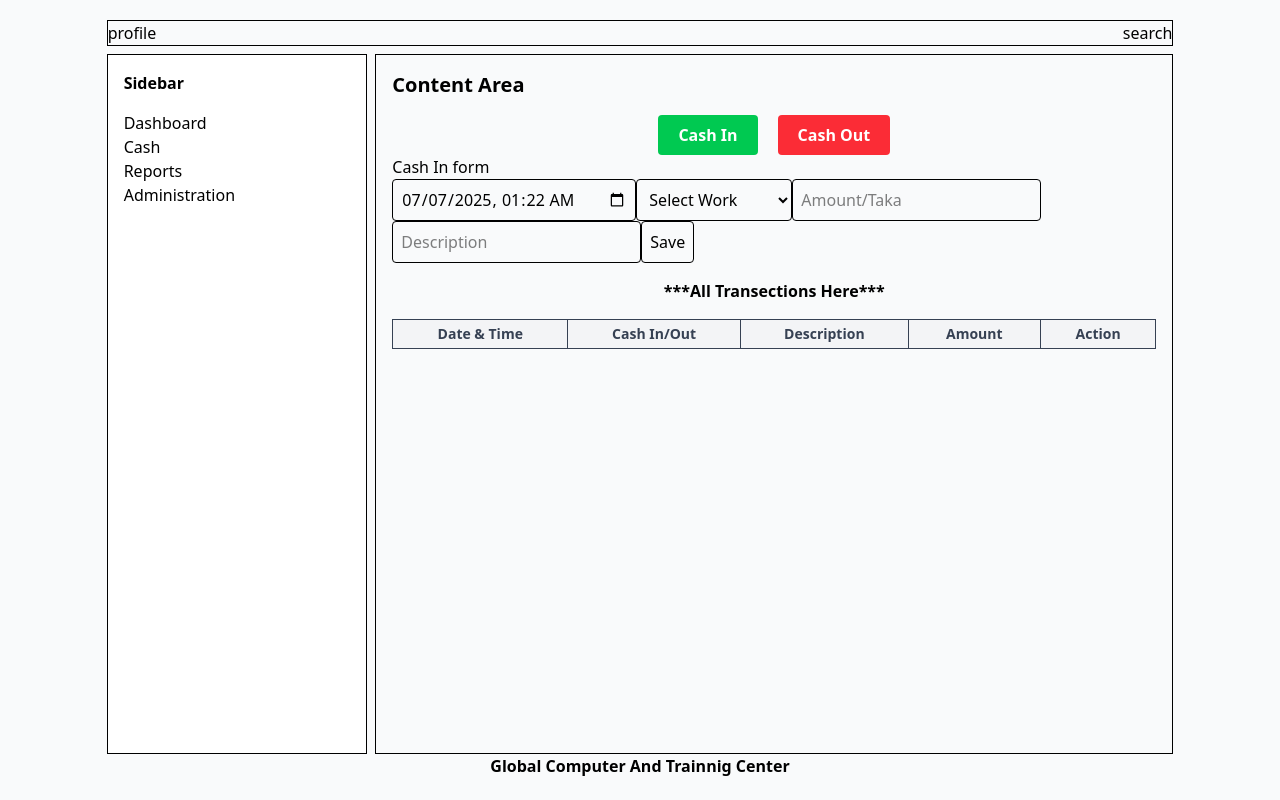
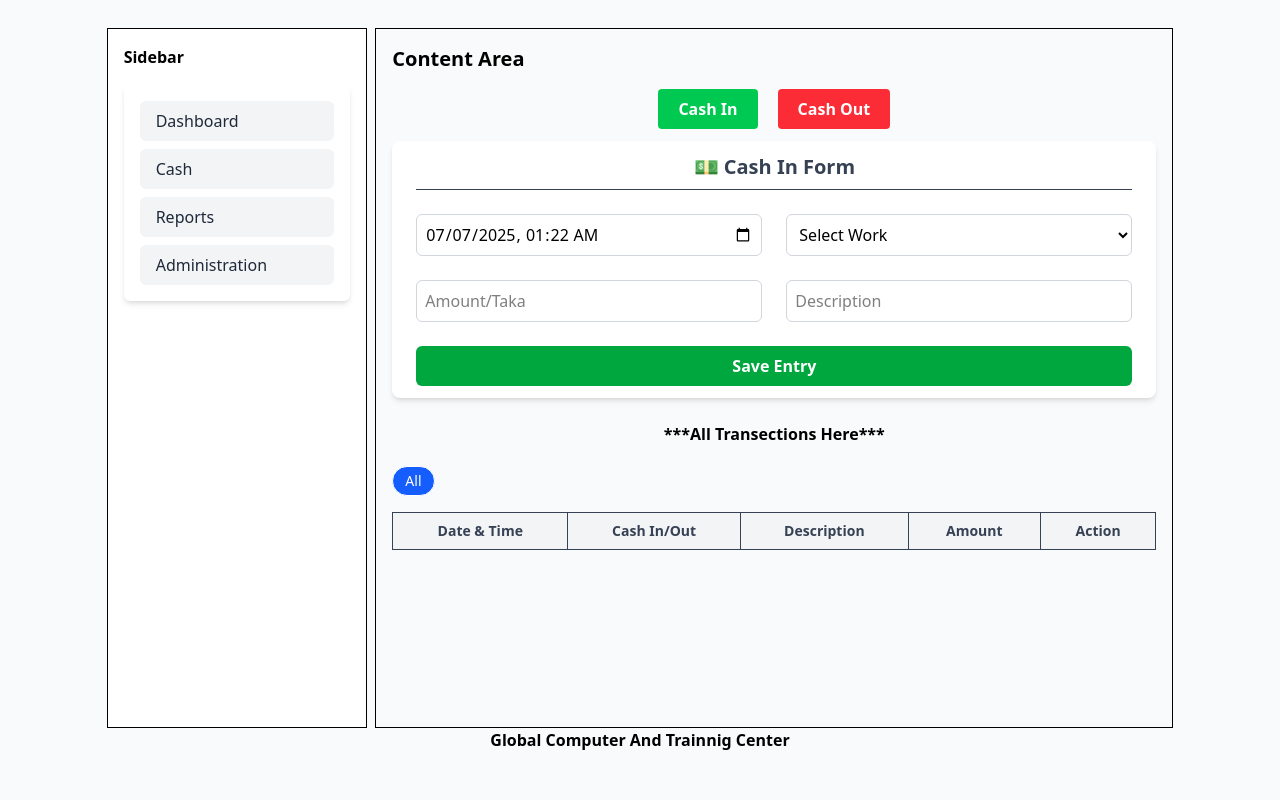
Before and after one commit to forhad1518/my-store-accounts, a React (Vite) app: page /cash in a window 1280 px wide. Built offline with nearby package versions, Linux system fonts and the light colour scheme.

Commit message:
some css fix

```diff
--- a/src/components/Cash In Out/CashInForm.jsx
+++ b/src/components/Cash In Out/CashInForm.jsx
@@ -14,11 +14,11 @@ export default function CashInForm({ setNewCashData }) {
         e.preventDefault()
         /* Data from cash in form */
         const date = e.target.date.value;
-        const cash_in_option = e.target.cash_in_option.value;
+        const cash_option = e.target.cash_in_option.value;
         const amount = parseFloat(e.target.amount.value);
         const description = e.target.description.value;
 
-        const all_data = { id, date, cash_in_option, amount, description, cash: "in" }
+        const all_data = { id, date, cash_option, amount, description, cash: "in" }
         // for set new cash data show
         setNewCashData(all_data);
         // updata new data in localstorage
@@ -29,22 +29,30 @@ export default function CashInForm({ setNewCashData }) {
     const localTime = autoLocalDateTime();
 
     return (
-        <div>
-            <div>
-                <p>Cash In form</p>
-            </div>
-            <div>
-                <form onSubmit={cashInformHandle} action="">
-                    {/* Input Date & Time */}
+        <div className="max-w-4xl mx-auto px-6 py-3 mb-6 bg-white shadow-md rounded-lg">
+            <h2 className="text-xl font-semibold text-gray-700 mb-6 border-b pb-2 text-center">
+                💵 Cash In Form
+            </h2>
+
+            <form onSubmit={cashInformHandle} className="grid grid-cols-1 md:grid-cols-2 gap-6">
+                {/* Input Date & Time */}
+                <div className="col-span-1">
                     <input
-                        className="border p-2 rounded"
                         type="datetime-local"
+                        name="date"
                         defaultValue={localTime}
-                        name="date" id=""
                         required
+                        className="w-full border border-gray-300 p-2 rounded-md focus:outline-none focus:ring-2 focus:ring-green-400"
                     />
-                    {/* Select Option */}
-                    <select name='cash_in_option' className="border p-2 rounded" required>
+                </div>
+
+                {/* Select Option */}
+                <div className="col-span-1">
+                    <select
+                        name="cash_in_option"
+                        required
+                        className="w-full border border-gray-300 p-2 rounded-md focus:outline-none focus:ring-2 focus:ring-green-400"
+                    >
                         <option value="">Select Work</option>
                         <option value="Store Work">Store Work</option>
                         <option value="NameJari Office">NameJari Office</option>
@@ -54,14 +62,41 @@ export default function CashInForm({ setNewCashData }) {
                         <option value="Prosno Typing">Prosno Typing</option>
                         <option value="Others">Others</option>
                     </select>
-                    {/* input Amount */}
-                    <input className="border p-2 rounded" placeholder='Amount/Taka' type="number" name="amount" id="" required />
-                    {/* Description */}
-                    <input className="border p-2 rounded" placeholder='Description' type="text" name="description" id="" required />
-                    {/* Submit */}
-                    <input className="border p-2 rounded" type="submit" value="Save" required />
-                </form>
-            </div>
+                </div>
+
+                {/* Amount */}
+                <div className="col-span-1">
+                    <input
+                        type="number"
+                        name="amount"
+                        placeholder="Amount/Taka"
+                        required
+                        className="w-full border border-gray-300 p-2 rounded-md focus:outline-none focus:ring-2 focus:ring-green-400"
+                    />
+                </div>
+
+                {/* Description */}
+                <div className="col-span-1">
+                    <input
+                        type="text"
+                        name="description"
+                        placeholder="Description"
+                        required
+                        className="w-full border border-gray-300 p-2 rounded-md focus:outline-none focus:ring-2 focus:ring-green-400"
+                    />
+                </div>
+
+                {/* Submit Button */}
+                <div className="col-span-1 md:col-span-2">
+                    <button
+                        type="submit"
+                        className="w-full bg-green-600 hover:bg-green-700 text-white p-2 rounded-md font-semibold transition"
+                    >
+                        Save Entry
+                    </button>
+                </div>
+            </form>
         </div>
+
     )
 }
--- a/src/components/Cash In Out/CashOutForm.jsx
+++ b/src/components/Cash In Out/CashOutForm.jsx
@@ -11,11 +11,11 @@ export default function CashOutForm({ setNewCashData }) {
         e.preventDefault()
         /* Data from cash in form */
         const date = e.target.date.value;
-        const cash_out_option = e.target.cash_out_option.value;
+        const cash_option = e.target.cash_out_option.value;
         const amount = parseFloat(e.target.amount.value);
         const description = e.target.description.value;
 
-        const all_data = { id, date, cash_out_option, amount, description, cash: "out" };
+        const all_data = { id, date, cash_option, amount, description, cash: "out" };
         // for set new cash data show
         setNewCashData(all_data);
         // updata new data in localstorage
@@ -26,36 +26,74 @@ export default function CashOutForm({ setNewCashData }) {
     const localTime = autoLocalDateTime();
 
     return (
-        <div>
-            <div>
-                <p>Cash Out form</p>
-            </div>
-            <div>
-                <form onSubmit={cashOutformHandle} action="">
-                    {/* Input Date & Time */}
+        <div className="max-w-4xl mx-auto px-6 py-3 mb-6 bg-white shadow-md rounded-lg">
+            <h2 className="text-xl font-semibold text-gray-700 mb-6 border-b pb-2 text-center">
+                💸 Cash Out Form
+            </h2>
+
+            <form onSubmit={cashOutformHandle} className="grid grid-cols-1 md:grid-cols-2 gap-6">
+
+                {/* Input Date & Time */}
+                <div className="col-span-1">
                     <input
-                        className="border p-2 rounded"
                         type="datetime-local"
+                        name="date"
                         defaultValue={localTime}
-                        name="date" id=""
                         required
+                        className="w-full border border-gray-300 p-2 rounded-md focus:outline-none focus:ring-2 focus:ring-red-400"
                     />
-                    {/* Select Option */}
-                    <select name='cash_out_option' className="border p-2 rounded" required>
+                </div>
+
+                {/* Select Option */}
+                <div className="col-span-1">
+                    <select
+                        name="cash_out_option"
+                        required
+                        className="w-full border border-gray-300 p-2 rounded-md focus:outline-none focus:ring-2 focus:ring-red-400"
+                    >
                         <option value="">Select Expensed</option>
                         <option value="Store">Store</option>
                         <option value="Family">Family</option>
                         <option value="Family 1">Family 1</option>
                         <option value="Others">Others</option>
                     </select>
-                    {/* input Amount */}
-                    <input className="border p-2 rounded" placeholder='Amount/Taka' type="number" name="amount" id="" required />
-                    {/* Description */}
-                    <input className="border p-2 rounded" placeholder='Description' type="text" name="description" id="" required />
-                    {/* Submit */}
-                    <input className="border p-2 rounded" type="submit" value="Save" required />
-                </form>
-            </div>
+                </div>
+
+                {/* Amount */}
+                <div className="col-span-1">
+                    <input
+                        type="number"
+                        name="amount"
+                        placeholder="Amount/Taka"
+                        required
+                        className="w-full border border-gray-300 p-2 rounded-md focus:outline-none focus:ring-2 focus:ring-red-400"
+                    />
+                </div>
+
+                {/* Description */}
+                <div className="col-span-1">
+                    <input
+                        type="text"
+                        name="description"
+                        placeholder="Description"
+                        required
+                        className="w-full border border-gray-300 p-2 rounded-md focus:outline-none focus:ring-2 focus:ring-red-400"
+                    />
+                </div>
+
+                {/* Submit Button */}
+                <div className="col-span-1 md:col-span-2">
+                    <button
+                        type="submit"
+                        className="w-full bg-red-600 hover:bg-red-700 text-white p-2 rounded-md font-semibold transition"
+                    >
+                        Save Entry
+                    </button>
+                </div>
+
+            </form>
         </div>
+
+
     )
 }
--- a/src/components/cashTable/CashTable.jsx
+++ b/src/components/cashTable/CashTable.jsx
@@ -43,35 +43,87 @@ export default function CashTable({ newCashData }) {
 
     }
 
+    const [filter, setFilter] = useState("all");
+
+    // Unique options from data
+    const allOptions = [...new Set(updateData.map(item => item.cash_option))];
+
+    // Filtered Data
+    const filteredData = filter === "all"
+        ? updateData
+        : updateData.filter(item => item.cash_option === filter);
+
 
     return (
-        <div>
-            <table className="table-auto w-full border border-gray-300 text-sm text-center">
-                <thead className="bg-gray-100 text-gray-700">
+        <div className="max-w-6xl mx-auto py-3">
+
+            {/* Filter Section */}
+            <div className="flex flex-wrap gap-2 items-center mb-4">
+                <button
+                    onClick={() => setFilter("all")}
+                    className={`px-3 py-1 rounded-full text-sm border ${filter === "all" ? "bg-blue-600 text-white" : "bg-white text-gray-600"
+                        }`}
+                >
+                    All
+                </button>
+                {allOptions.map(option => (
+                    <button
+                        key={option}
+                        onClick={() => setFilter(option)}
+                        className={`px-3 py-1 rounded-full text-sm border ${filter === option ? "bg-blue-600 text-white" : "bg-white text-gray-600"
+                            }`}
+                    >
+                        {option}
+                    </button>
+                ))}
+            </div>
+
+            {/* Table */}
+            <div className="max-h-[200px] overflow-y-auto">
+                <table className="table-auto w-full text-sm text-center border-collapse">
+                    <thead className="bg-gray-100 text-gray-700 sticky top-0 z-10">
                         <tr>
-                        <th className="border px-4 py-1">Date & Time</th>
-                        <th className="border px-4 py-1">Cash In/Out</th>
-                        <th className="border px-4 py-1">Description</th>
-                        <th className="border px-4 py-1">Amount</th>
-                        <th className="border px-4 py-1">Action</th>
+                            <th className="border px-4 py-2">Date & Time</th>
+                            <th className="border px-4 py-2">Cash In/Out</th>
+                            <th className="border px-4 py-2">Description</th>
+                            <th className="border px-4 py-2">Amount</th>
+                            <th className="border px-4 py-2">Action</th>
                         </tr>
                     </thead>
                     <tbody>
                         {
-                        /* Revers data for use slice().reverse() */
-                        updateData.slice().reverse().map((data) => <tr key={data.id} className="hover:bg-gray-50">
-                            <td className="border border-gray-200 px-4 py-1">{data.date}</td>
-                            <td className="border border-gray-200 px-4 py-1">{data.cash_in_option || data.cash_out_option}</td>
-                            <td className="border border-gray-200 px-4 py-1">{data.description}</td>
-                            <td className="border border-gray-200 px-4 py-1 text-center font-medium text-green-600">{data.amount}</td>
-                            <td className="border border-gray-200 px-4 py-1 text-center font-medium">
-                                <button className='mx-2 text-green-600'>Edit</button>
-                                <button onClick={() => handleDelete(data.id)} className='text-red-600'>Delete</button>
+                            filteredData
+                                .slice()
+                                .reverse()
+                                .map(data => (
+                                    <tr
+                                        key={data.id}
+                                        className={`w-full table-auto ${data.cash === "in"
+                                            ? "bg-green-100 hover:bg-green-200"
+                                            : "bg-red-100 hover:bg-red-200"
+                                            }`}
+                                    >
+                                        <td className="border px-4 py-2">{data.date}</td>
+                                        <td className="border px-4 py-2">{data.cash_option}</td>
+                                        <td className="border px-4 py-2">{data.description}</td>
+                                        <td className="border px-4 py-2 text-green-700 font-medium">
+                                            {data.amount}
                                         </td>
-                        </tr>)
+                                        <td className="border px-4 py-2">
+                                            <button
+                                                onClick={() => handleDelete(data.id)}
+                                                className="text-red-600 hover:underline"
+                                            >
+                                                Delete
+                                            </button>
+                                        </td>
+                                    </tr>
+                                ))
+
                         }
                     </tbody>
                 </table>
             </div>
+        </div>
     )
 }
--- a/src/components/sideButton/SideButton.jsx
+++ b/src/components/sideButton/SideButton.jsx
@@ -3,11 +3,32 @@ import { Link } from 'react-router-dom'
 
 export default function SideButton() {
   return (
-    <div className='flex flex-col items-start'>
-        <Link to='/dashboard'>Dashboard</Link>
-        <Link to='/cash'>Cash</Link>
-        <Link to='/reports'>Reports</Link>
-        <Link to='/administration'>Administration</Link>
+    <div className="flex flex-col items-start gap-2 p-4 bg-white rounded-md shadow-md">
+      <Link
+        to="/dashboard"
+        className="w-full text-left px-4 py-2 rounded-md bg-gray-100 text-gray-800 hover:bg-green-600 hover:text-white transition"
+      >
+        Dashboard
+      </Link>
+      <Link
+        to="/cash"
+        className="w-full text-left px-4 py-2 rounded-md bg-gray-100 text-gray-800 hover:bg-green-600 hover:text-white transition"
+      >
+        Cash
+      </Link>
+      <Link
+        to="/reports"
+        className="w-full text-left px-4 py-2 rounded-md bg-gray-100 text-gray-800 hover:bg-green-600 hover:text-white transition"
+      >
+        Reports
+      </Link>
+      <Link
+        to="/administration"
+        className="w-full text-left px-4 py-2 rounded-md bg-gray-100 text-gray-800 hover:bg-green-600 hover:text-white transition"
+      >
+        Administration
+      </Link>
     </div>
+
   )
 }
--- a/src/layoutes/mainLayout/MainLayout.jsx
+++ b/src/layoutes/mainLayout/MainLayout.jsx
@@ -6,13 +6,6 @@ import { Outlet } from 'react-router-dom'
 export default function MainLayout() {
   return (
     <div className="h-screen overflow-hidden bg-gray-50 py-5">
-      <header>
-        {/* Navbar */}
-        <div className="w-10/12 mx-auto">
-          <Navbar />
-        </div>
-      </header>
-
       {/* Main Layout */}
       <main>
         <div className="grid grid-cols-12 gap-2 w-10/12 mx-auto h-[calc(100vh-100px)] mt-2">
--- a/src/pages/Cash.jsx
+++ b/src/pages/Cash.jsx
@@ -12,7 +12,7 @@ export default function Cash() {
   return (
     <div>
       {/* Cash in out button */}
-      <div className='flex justify-center gap-x-5'>
+      <div className='flex justify-center gap-x-5 my-3'>
         <CashInB setDefaultForm={setDefaultForm}></CashInB>
         <CashOutB setDefaultForm={setDefaultForm}></CashOutB>
       </div>
@@ -22,7 +22,7 @@ export default function Cash() {
         }
       </div>
       {/* Table of All Transection */}
-      <div className='text-center font-bold my-4'>***All Transections Here***</div>
+      <div className='text-center font-bold my-2'>***All Transections Here***</div>
       <CashTable newCashData={newCashData}></CashTable>
     </div>
   )
```
Lines whose indentation alone changed are shown as unchanged.
